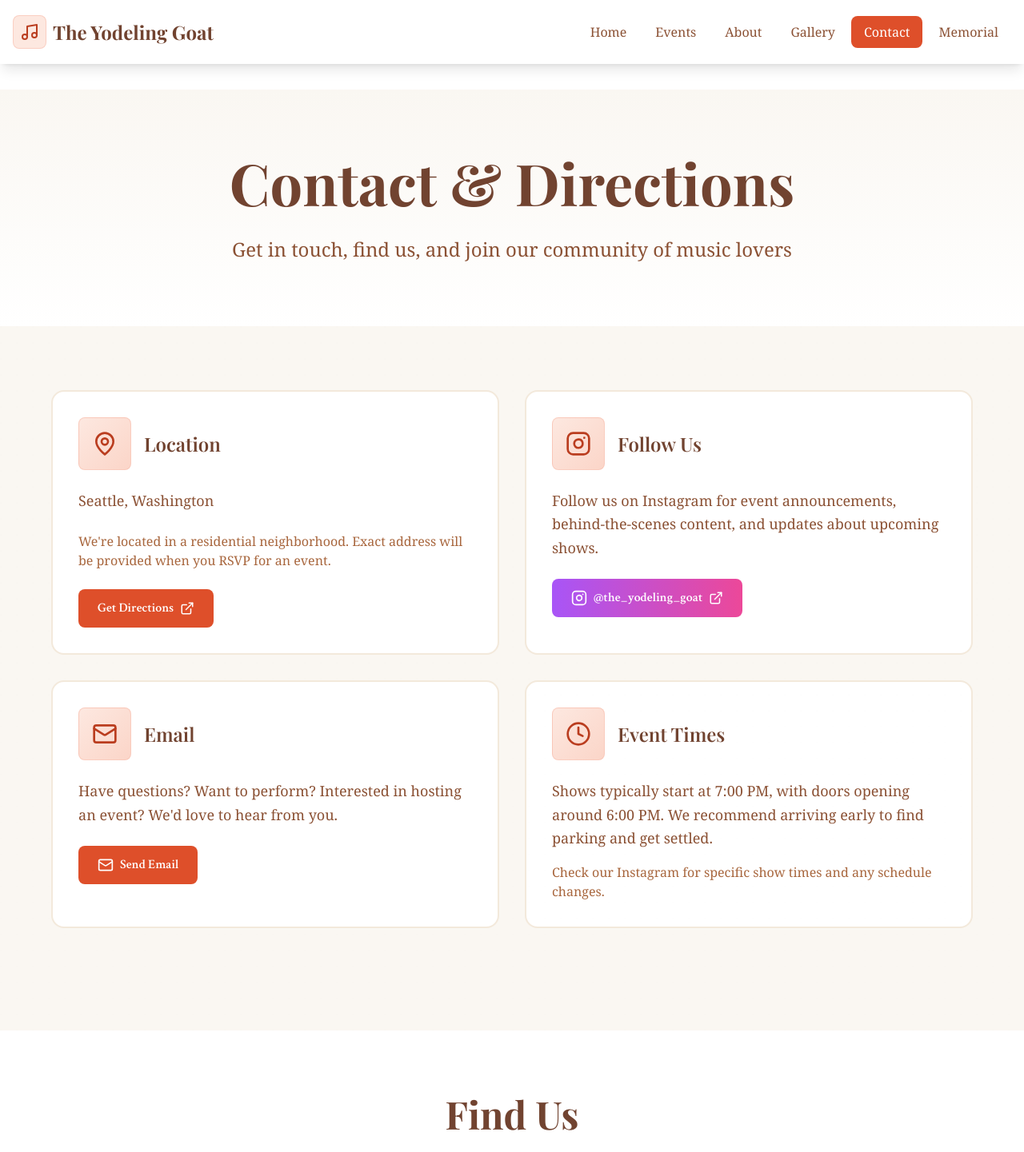
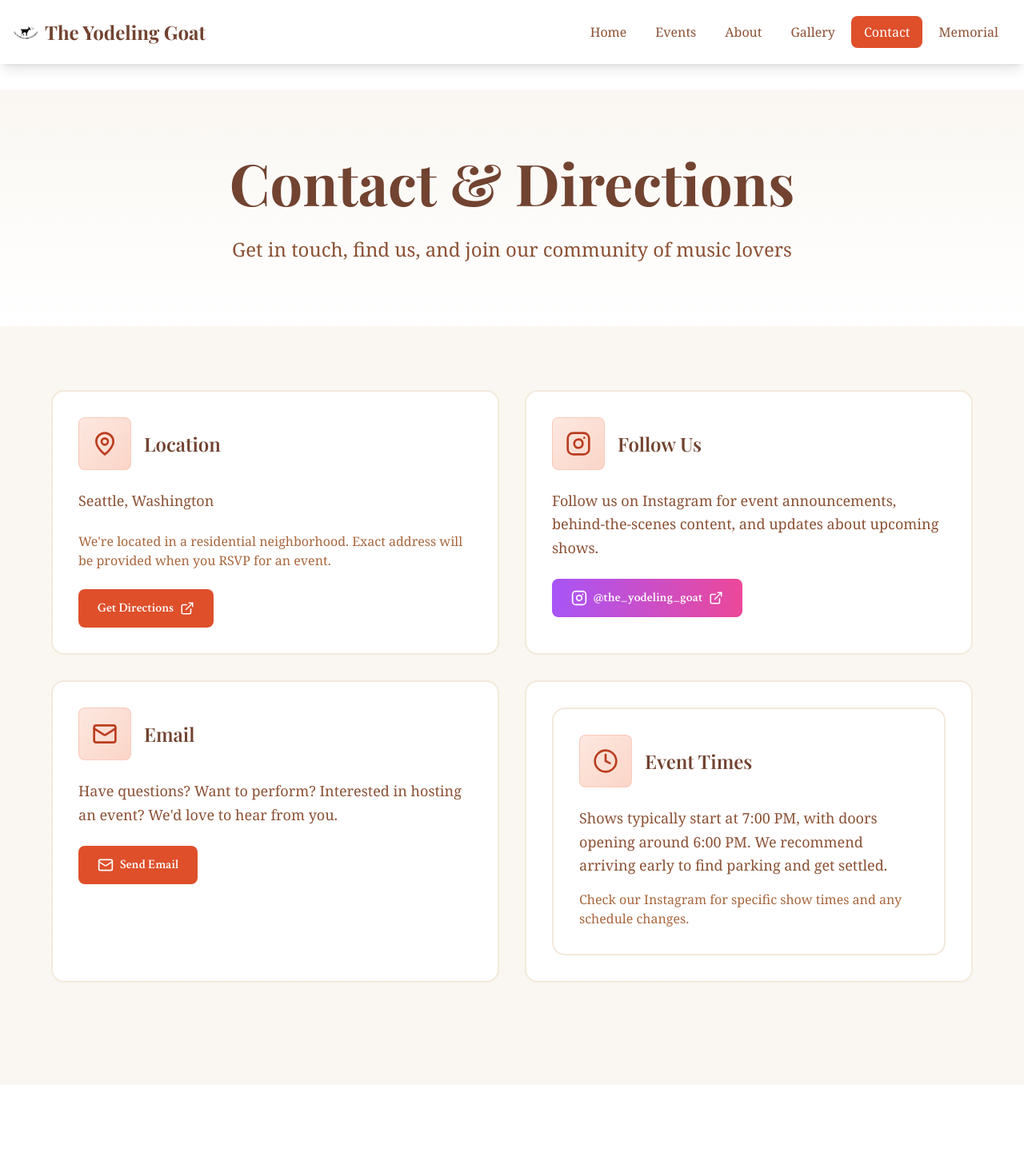
Before and after one commit to theyodelinggoatws/theyodelinggoatws.github.io, a React (Vite) app: page /contact in a window 1280 px wide. Shown: the top 1441 px of the page at 80% size. Built offline with nearby package versions, Linux system fonts and the light colour scheme.

Commit message:
Adding goat logo and fixing effect

```diff
--- a/src/components/Navigation.jsx
+++ b/src/components/Navigation.jsx
@@ -1,6 +1,7 @@
 import { useState, useEffect } from 'react'
 import { Link, useLocation } from 'react-router-dom'
 import { Menu, X, Music } from 'lucide-react'
+import logo from '../assets/images/venue-logo.png'
 
 function Navigation() {
   const [isOpen, setIsOpen] = useState(false)
@@ -44,12 +45,10 @@ function Navigation() {
             to="/"
             className="flex items-center gap-2 text-rustic-800 hover:text-terracotta-700 transition-colors"
           >
-            <div className="bg-terracotta-100 rounded-lg p-2 border border-terracotta-300/50">
-              <Music className="text-terracotta-700" size={24} />
-            </div>
+              {/* <Music className="text-terracotta-700" size={24} /> */}
+              <img src={logo} alt="The Yodeling Goat Logo" className="w-8 h-8 object-contain" />
             <span className="font-display font-bold text-xl md:text-2xl">The Yodeling Goat</span>
           </Link>
-
           {/* Desktop Navigation */}
           <div className="hidden md:flex items-center gap-1">
             {navLinks.map((link) => (
--- a/src/pages/ContactPage.jsx
+++ b/src/pages/ContactPage.jsx
@@ -14,6 +14,7 @@ function ContactPage() {
   const [card1Ref, isCard1Visible] = useScrollAnimation({ threshold: 0.1 })
   const [card2Ref, isCard2Visible] = useScrollAnimation({ threshold: 0.1 })
   const [card3Ref, isCard3Visible] = useScrollAnimation({ threshold: 0.1 })
+  const [card4Ref, isCard4Visible] = useScrollAnimation({ threshold: 0.1 })
   const [mapRef, isMapVisible] = useScrollAnimation({ threshold: 0.1 })
 
   return (
@@ -121,6 +122,11 @@ function ContactPage() {
               </div>
 
               {/* Hours/Info */}
+              <div
+                ref={card4Ref}
+                className={`bg-white p-8 rounded-2xl border-2 border-rustic-200/50 hover:shadow-xl transition-all duration-800 ${isCard4Visible ? 'opacity-100 translate-y-0' : 'opacity-0 translate-y-8'}`}
+                style={{ transitionDelay: '0.4s' }}
+              >
                 <div className="bg-white p-8 rounded-2xl border-2 border-rustic-200/50 hover:shadow-xl">
                   <div className="flex items-center gap-4 mb-6">
                     <div className="bg-gradient-to-br from-terracotta-100 to-terracotta-200 rounded-lg p-4 border border-terracotta-300/50">
@@ -135,6 +141,7 @@ function ContactPage() {
                   <p className="text-rustic-600 font-serif">
                     Check our Instagram for specific show times and any schedule changes.
                   </p>
+                </div>
               </div>
             </div>
           </div>
```
Lines whose indentation alone changed are shown as unchanged.
